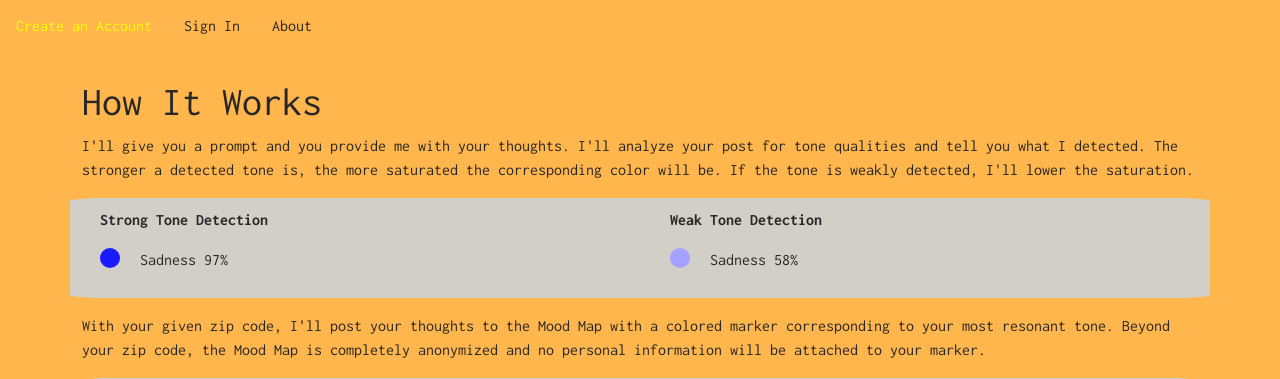
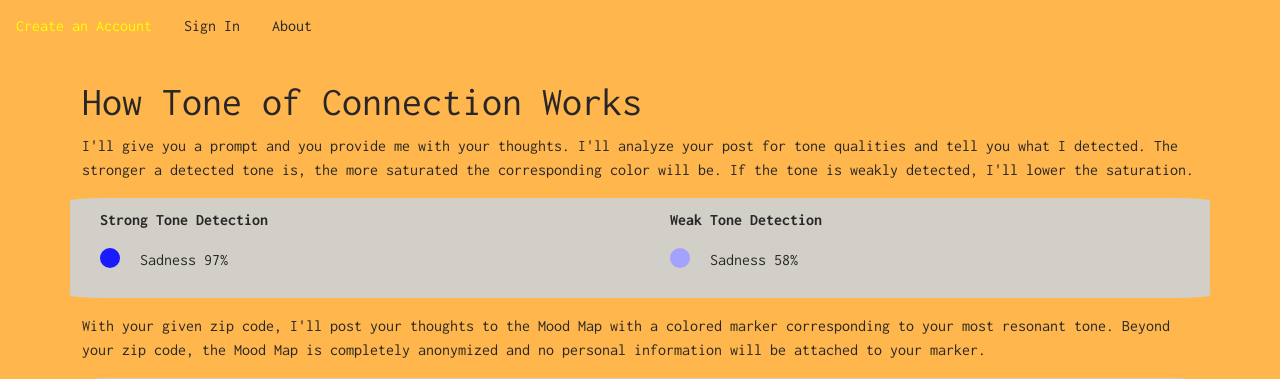
Before and after one commit to hannahpaxton/tone-of-connection, a Flask app: page /about1 in a window 1280 px wide. Shown: the top 379 px of the page. Run offline with Flask 2, Linux system fonts and the light colour scheme.

Commit message:
About page updates

```diff
--- a/templates/about_log.html
+++ b/templates/about_log.html
@@ -4,7 +4,7 @@
 {% block body %}
 
 <div class="container no_log">
-    <h1>How It Works</h1>
+    <h1>How Tone of Connection Works</h1>
     <p>I'll give you a prompt and you provide me with your thoughts. I'll analyze your post for tone qualities and tell you what I detected.
         The stronger a detected tone is, the more saturated the corresponding color will be. If the tone is weakly detected, I'll lower the saturation.</p>
         <div class="row" id="about_example">
--- a/templates/about_no_log.html
+++ b/templates/about_no_log.html
@@ -4,7 +4,7 @@
 {% block body %}
 <div class="jumbotron vertical-center">
 <div class="container no_log">
-    <h1>How It Works</h1>
+    <h1>How Tone of Connection Works</h1>
     <p>I'll give you a prompt and you provide me with your thoughts. I'll analyze your post for tone qualities and tell you what I detected.
         The stronger a detected tone is, the more saturated the corresponding color will be. If the tone is weakly detected, I'll lower the saturation.</p>
         <div class="row" id="about_example">
```
